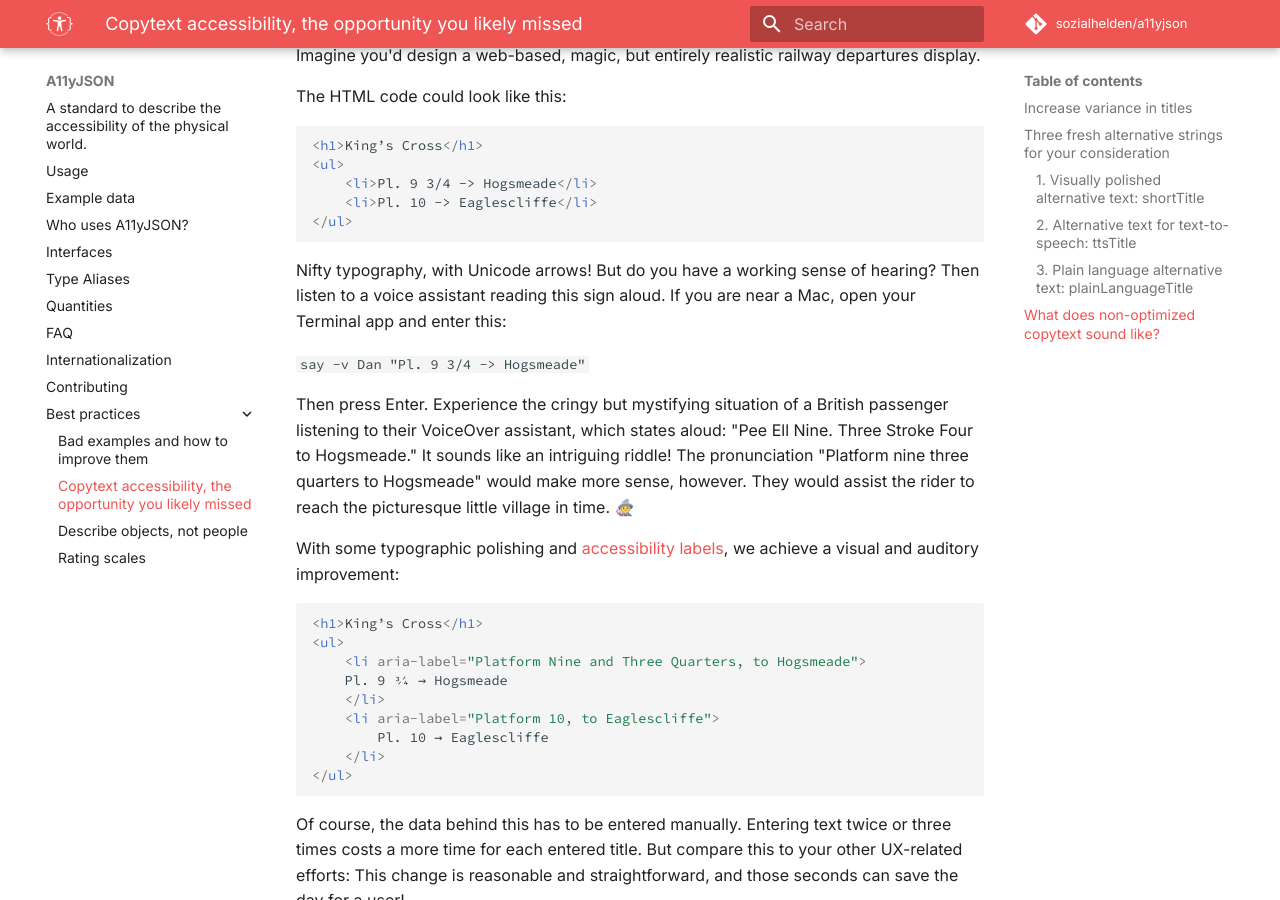
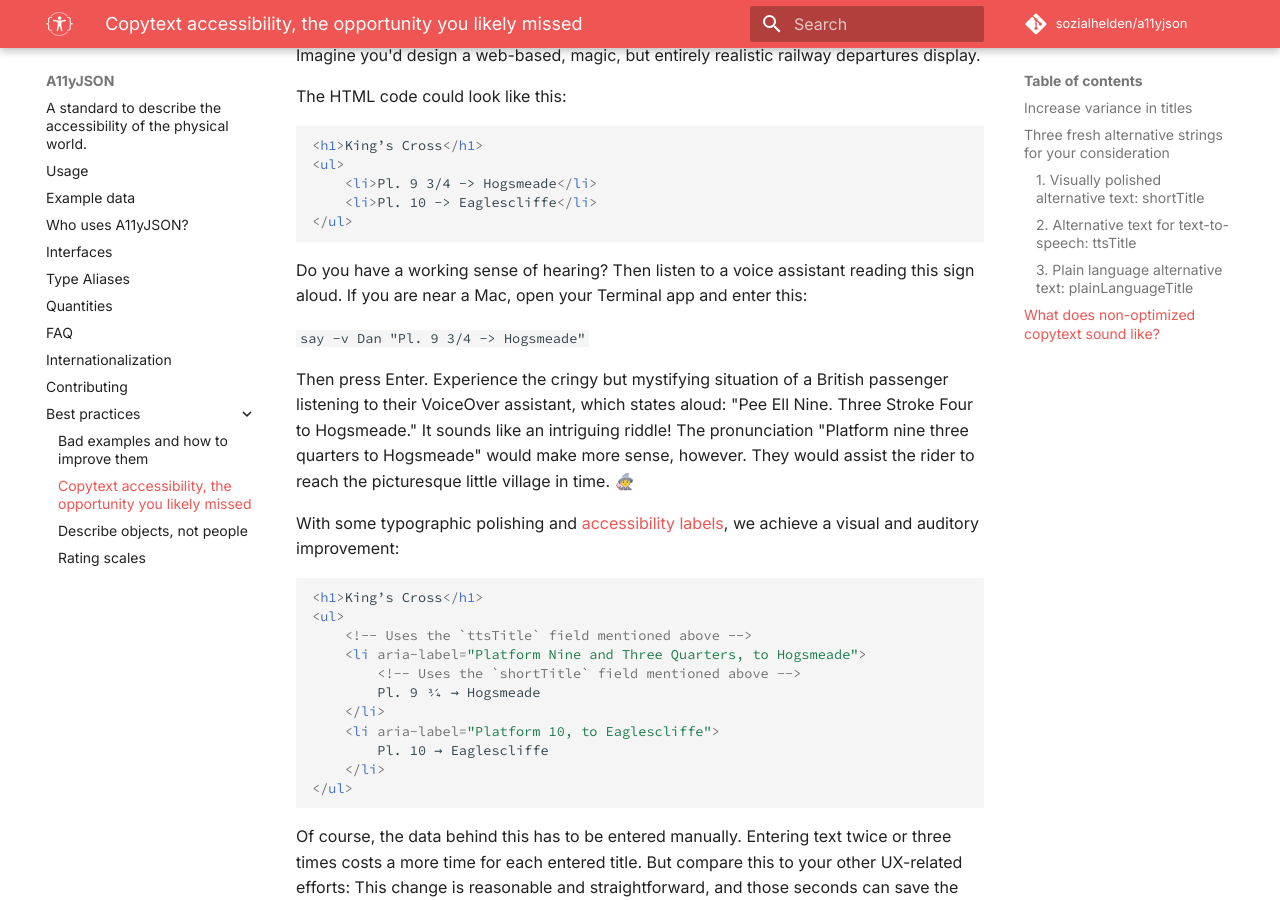
Before and after one commit to sozialhelden/a11yjson, an MkDocs documentation site: the page built from docs/best-practices/copytext-accessibility.md, in a window 1280 px wide and 900 px high, scrolled down 2023 px. Built offline with MkDocs 1.6.1 and Material for MkDocs 9.7.7, drawn with Linux system fonts in a browser that asks for light colours; comment, search, counter and statistics services are not loaded.

Commit message:
Improve copytext a11y article

````diff
--- a/docs/best-practices/copytext-accessibility.md
+++ b/docs/best-practices/copytext-accessibility.md
@@ -58,7 +58,7 @@ The HTML code could look like this:
 </ul>
 ```
 
-Nifty typography, with Unicode arrows! But do you have a working sense of hearing? Then listen to a voice assistant reading this sign aloud. If you are near a Mac, open your Terminal app and enter this:
+Do you have a working sense of hearing? Then listen to a voice assistant reading this sign aloud. If you are near a Mac, open your Terminal app and enter this:
 
 `say -v Dan "Pl. 9 3/4 -> Hogsmeade"`
 
@@ -69,8 +69,10 @@ With some typographic polishing and [accessibility labels](https://developer.moz
 ```html
 <h1>King’s Cross</h1>
 <ul>
+    <!-- Uses the `ttsTitle` field mentioned above -->
     <li aria-label="Platform Nine and Three Quarters, to Hogsmeade">
-	Pl. 9 3⁄4 → Hogsmeade
+        <!-- Uses the `shortTitle` field mentioned above -->
+        Pl. 9 3⁄4 → Hogsmeade
     </li>
     <li aria-label="Platform 10, to Eaglescliffe">
         Pl. 10 → Eaglescliffe
````
